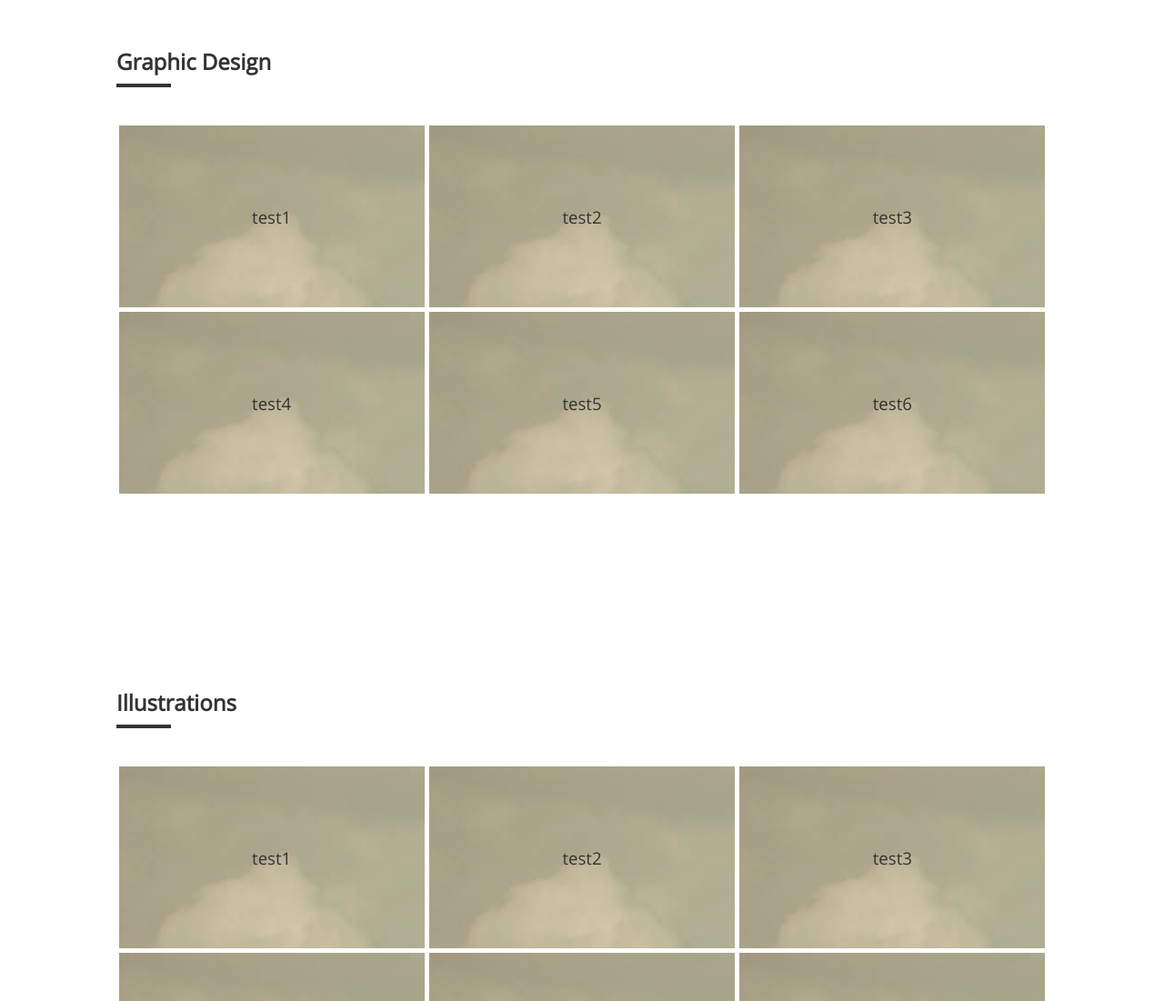
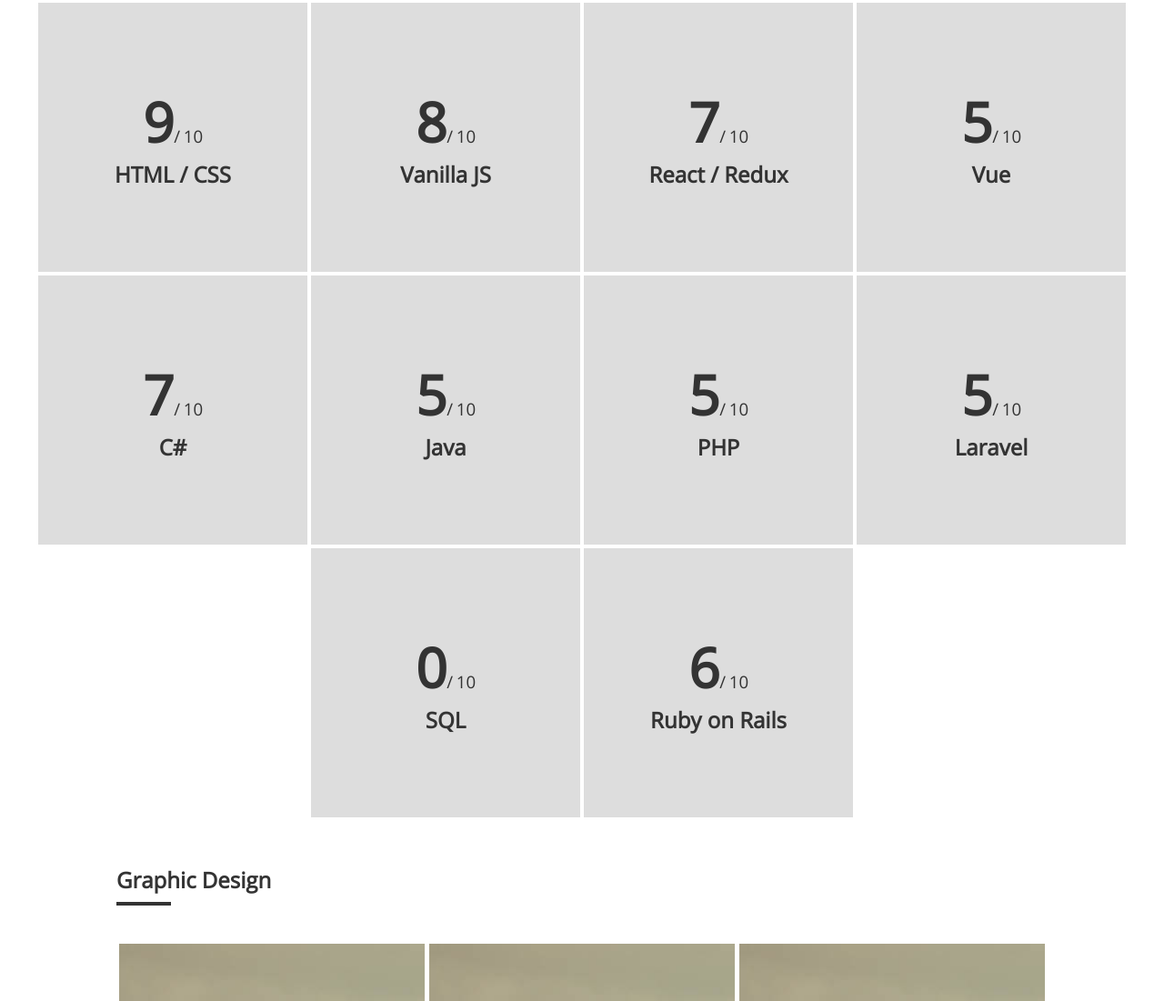
Before and after one commit to YouAreSherlocked/portfolio, a React app: page / in a window 1280 px wide. Shown: the part 1197-2298 px from the top of the page at 91% size. Built offline with nearby package versions, Linux system fonts and the light colour scheme.

Commit message:
WIP added Skills

```diff
--- a/src/css/index.css
+++ b/src/css/index.css
@@ -238,7 +238,53 @@
   width: auto;
 }
 /* #endregion */
+/* #region --- SKILLS */
+
+#skills {
+  width: 1200px;
+  margin: auto;
+  display: flex;
+  flex-wrap: wrap;
+}
+
+.skill {
+  display: flex;
+  flex-direction: column;
+  justify-content: center;
+  width: 296px;
+  height: 296px;
+  background: #ddd;
+  margin: 2px;
+}
+
+.skill.placeholder {
+  background: #fff;
+  color: #fff;
+}
+
+.skill div {
+  width: 100%;
+  text-align: center;
+  height: auto;
+}
+
+.skill-score {
+  height: auto;
+}
+
+.skill-score span{
+  font-size: 60px;
+  font-weight: bold;
+}
+
+.skill-name {
+  font-size: 24px;
+  font-weight: bold;
+}
+
+/* #endregion */
 /* #region --- HUD */
+
 
 .left, .center, .right {
   position: fixed;
--- a/src/redux/services/fetchServices.js
+++ b/src/redux/services/fetchServices.js
@@ -87,12 +87,24 @@
   },
   {
     id: 8,
-    title: "SQL",
-    score: 8
+    title: "",
+    score: 0,
+    placeholder: true
   },
   {
     id: 9,
+    title: "SQL",
+    score: 0
+  },
+  {
+    id: 10,
     title: "Ruby on Rails",
     score: 6
+  },
+  {
+    id: 11,
+    title: "",
+    score: 0,
+    placeholder: true
   }
 ];
--- a/src/views/Home/Home.jsx
+++ b/src/views/Home/Home.jsx
@@ -6,6 +6,7 @@
 import Hud from '../Hud/Hud';
 import Welcome from '../welcome/Welcome';
 import Work from '../Work/Work';
+import Skills from '../Skills/Skills';
 
 class Home extends Component {
   constructor(props) {
@@ -46,6 +47,7 @@
             <h2>Opening</h2>
             <p className='intro-text'>Lorem Ipsum Lorem Ipsum Lore Ipsum Lorem Ipsum</p>
           </div>
+          <Skills skills={this.props.skills}></Skills>
           <Work sections={this.props.sections} projects={this.props.projects} />
         </React.Fragment>
     );
@@ -56,6 +58,7 @@
   dark: selectors.getMode(state.mainState),
   sections: selectors.getSections(state.mainState),
   projects: selectors.getProjects(state.mainState),
+  skills: selectors.getSkills(state.mainState),
   activeSection: selectors.getActiveSection(state.mainState)
 });
 
--- a/src/views/Skills/Skills.jsx
+++ b/src/views/Skills/Skills.jsx
@@ -1,12 +1,17 @@
 import React, { Component } from 'react';
-import { connect } from 'react-redux';
 import '../../css/index.css';
-import { getSkills } from '../../redux/services/fetchWorks';
 
 class Skills extends Component {
   render() {
-    const skills = this.props.skills.map(skill => (
-      <div className="skill"></div>
+    const skills = this.props.skills.map((skill, i) => (
+      <div className={skill.placeholder ? "skill placeholder" : "skill"} key={i}>
+        {!skill.placeholder ?
+        <React.Fragment>
+          <div className="skill-score"><span>{skill.score}</span>/&thinsp;10</div>
+          <div className="skill-name">{skill.title.replace("/", " / ")}</div>
+        </React.Fragment>
+        : null}
+      </div>
     ));
     return (
       <section id='skills'>
@@ -16,8 +21,4 @@
   };
 }
 
-const mapStateToProps = state => ({
-  skills: state.state.skills
-});
-
-export default connect(mapStateToProps)(Skills);
+export default Skills;
```
